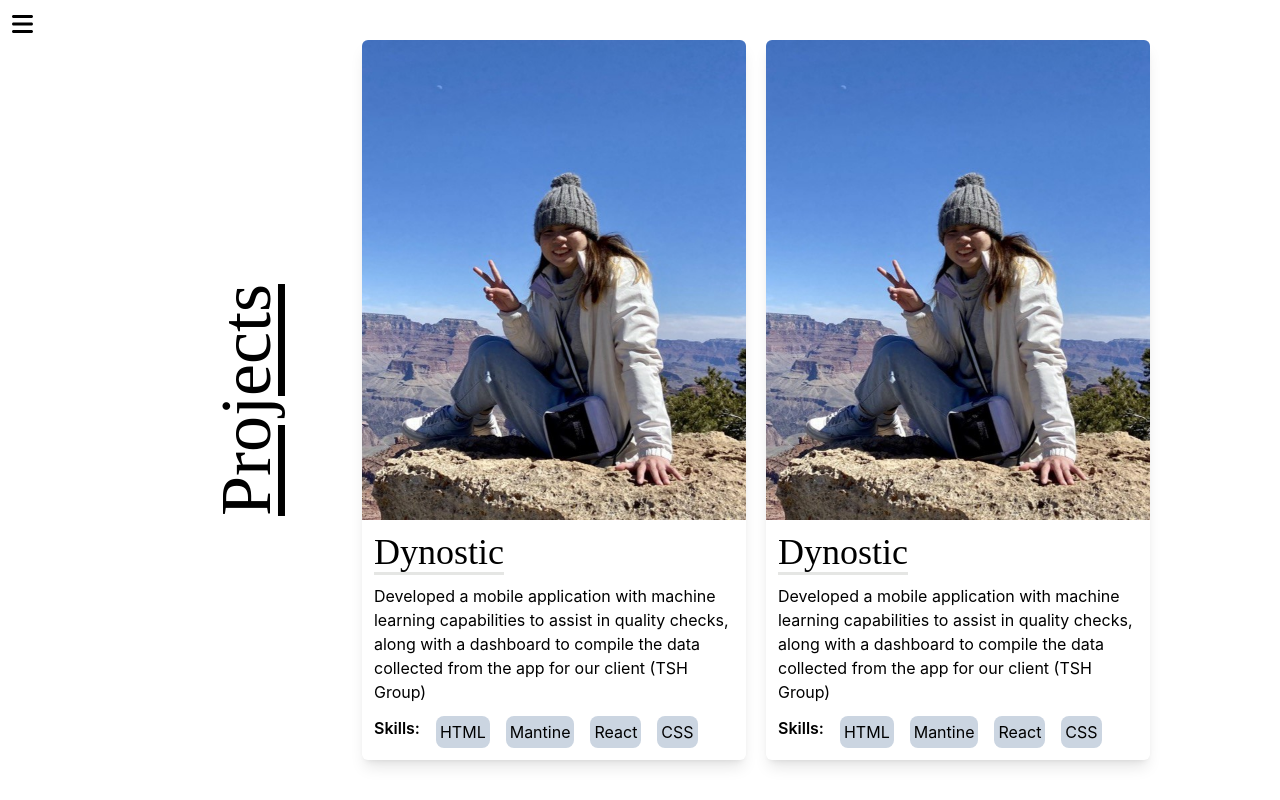
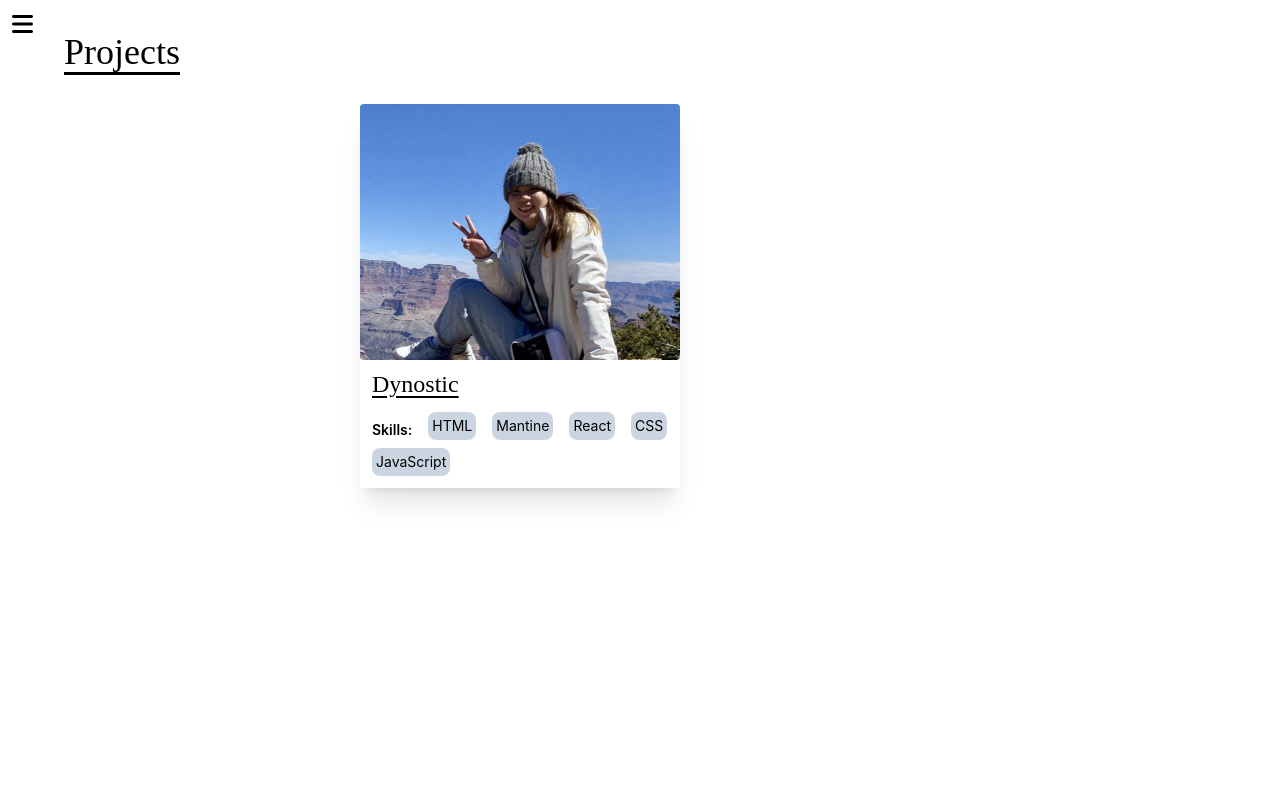
Before and after one commit to kayweeee/kayweeee.github.io, a React (Create React App) app: page /projects in a window 1280 px wide. Built offline with nearby package versions, Linux system fonts and the light colour scheme.

Commit message:
project card done

```diff
--- a/package.json
+++ b/package.json
@@ -5,6 +5,7 @@
   "private": true,
   "dependencies": {
     "@fortawesome/fontawesome-svg-core": "^6.4.0",
+    "@fortawesome/free-brands-svg-icons": "^6.4.0",
     "@fortawesome/free-regular-svg-icons": "^6.4.0",
     "@fortawesome/free-solid-svg-icons": "^6.4.0",
     "@fortawesome/react-fontawesome": "^0.2.0",
--- a/public/index.html
+++ b/public/index.html
@@ -2,12 +2,11 @@
 <html lang="en">
   <head>
     <meta charset="utf-8" />
-    <link rel="icon" href="%PUBLIC_URL%/favicon.ico" />
     <meta name="viewport" content="width=device-width, initial-scale=1" />
     <meta name="theme-color" content="#000000" />
     <meta
       name="description"
-      content="Web site created using create-react-app"
+      content="Kay Wee's portfolio website made using React"
     />
     <link rel="apple-touch-icon" href="%PUBLIC_URL%/logo192.png" />
     <!--
@@ -24,7 +23,7 @@
       work correctly both with client-side routing and a non-root public URL.
       Learn how to configure a non-root public URL by running `npm run build`.
     -->
-    <title>React App</title>
+    <title>Kay Wee</title>
   </head>
   <body>
     <noscript>You need to enable JavaScript to run this app.</noscript>
--- a/src/Components/ProjectCard.jsx
+++ b/src/Components/ProjectCard.jsx
@@ -1,22 +1,54 @@
-import me from "../images/me1.jpg";
+import { FontAwesomeIcon } from "@fortawesome/react-fontawesome";
+import { faArrowUpRightFromSquare } from "@fortawesome/free-solid-svg-icons";
+import { faGithubSquare } from "@fortawesome/free-brands-svg-icons";
 
 function ProjectCard (props) {
     const name = props.name;
     const description = props.desc;
     const skills = props.skills;
+    const github = props.github;
+    const website = props.website;
+    const pic = props.pic;
 
     return (
         <>
-            <div className="rounded-md overflow-hidden max-w-sm shadow-lg">
-                <img src={me} className="w-auto"/>
-                <div className="p-3 space-y-3">
-                    <p className="block text-4xl font-display underline underline-offset-8 decoration-grey">{name}</p>
-                    <p className="block text-md">{description}</p>
-                    <div className=" inline-flex gap-4">
-                        <p className="font-semibold">Skills: </p>
+            <div class="group h-96 w-80 [perspective:1500px]">
+                {/* front page */}
+                <div class="relative h-full w-full shadow-xl transition-all duration-500 [transform-style:preserve-3d] group-hover:[transform:rotateY(180deg)]">
+                    <div class="absolute inset-0 h-2/3 flex flex-col [backface-visibility:hidden]">
+                        <img class="h-full w-full rounded object-cover" src={pic} />
+                        <p className="block text-2xl font-display underline underline-offset-4 pt-2 px-3">{name}</p>
+                        <div className=" inline-flex gap-x-4 gap-y-2 p-3 px-3 flex-wrap">
+                        <p className="font-semibold text-sm pt-2">Skills: </p>
                         {skills.map((e) => (
-                            <p className=" bg-slate-300 rounded-lg p-1">{e}</p>
+                            <p className=" bg-slate-300 rounded-lg p-1 text-sm">{e}</p>
                         ))}
+                    </div>
+                    </div>
+                    {/* back page */}
+                    <div class="absolute inset-0 h-full w-full rounded-xl bg-black/80 px-8 text-slate-200 [transform:rotateY(180deg)] [backface-visibility:hidden]">
+                        <div class="flex min-h-full flex-col justify-around text-start">
+                        <p class="text-lg">{description}</p>
+                        <div>
+                            <div className="border-2 rounded-lg opacity-25"/>
+                                <div className="flex gap-5 pt-5">
+                                    <button
+                                    onClick={() => {
+                                    window.open(`${website}`)
+                                    }}
+                                    >
+                                        <FontAwesomeIcon icon={faArrowUpRightFromSquare} size="2xl" style={{color: "#ffffff",}} />
+                                    </button>
+
+                                    <button
+                                    onClick={() => {
+                                    window.open(`${github}`)
+                                    }}>
+                                        <FontAwesomeIcon icon={faGithubSquare} size="2xl" style={{color: "#ffffff",}} />
+                                    </button>
+                                </div>
+                            </div>
+                        </div>
                     </div>
                 </div>
             </div>
--- a/src/Projects.jsx
+++ b/src/Projects.jsx
@@ -1,24 +1,27 @@
 import ProjectCard from "./Components/ProjectCard";
+import me from "./images/me1.jpg"
 
 function Projects () {
 
     return (
         <>
-            <div className="flex justify-center items-center min-h-screen">
-                <p className="text-7xl font-display -rotate-90 underline underline-offset-8">Projects</p>
-                <div className="inline-flex gap-5">
-                    <ProjectCard
-                    name="Dynostic"
-                    desc="Developed a mobile application with machine learning capabilities to assist in quality checks, along with a dashboard to
-                    compile the data collected from the app for our client (TSH Group)"
-                    skills={["HTML", "Mantine", "React", "CSS"]}
-                    />
-                    <ProjectCard
-                    name="Dynostic"
-                    desc="Developed a mobile application with machine learning capabilities to assist in quality checks, along with a dashboard to
-                    compile the data collected from the app for our client (TSH Group)"
-                    skills={["HTML", "Mantine", "React", "CSS"]}
-                    />
+            <div className="flex flex-col justify-center">
+                <div className="text-2xl md:text-4xl underline underline-offset-8 pl-10 md:pl-16 pb-4 md:py-8 font-display">
+                     Projects
+                </div>
+                <div className="grid grid-col-8 gap-x-10 px-10">
+                    <div className=" col-span-2 col-start-2">
+                        <ProjectCard
+                        name="Dynostic"
+                        desc="Developed a mobile application with machine learning capabilities to assist in quality checks, along with a dashboard to
+                        compile the data collected from the app for our client (TSH Group)"
+                        skills={["HTML", "Mantine", "React", "CSS", "JavaScript"]}
+                        github="https://github.com/kayweeee/final-project-dynos-team10"
+                        website="https://sites.google.com/view/group10dynostic/home?pli=1"
+                        pic={me}
+                        />
+                    </div>
+
                 </div>
             </div>
         </>
--- a/tailwind.config.js
+++ b/tailwind.config.js
@@ -15,7 +15,8 @@ module.exports = {
     fontFamily: {
       'display': ["Bree Serif"],
       'body': ["Alegreya"]
-    }
+    },
+
   },
   plugins: [],
 }
```
Also changed, not shown: 1 other file (tests, documents, lock files or other folders).
